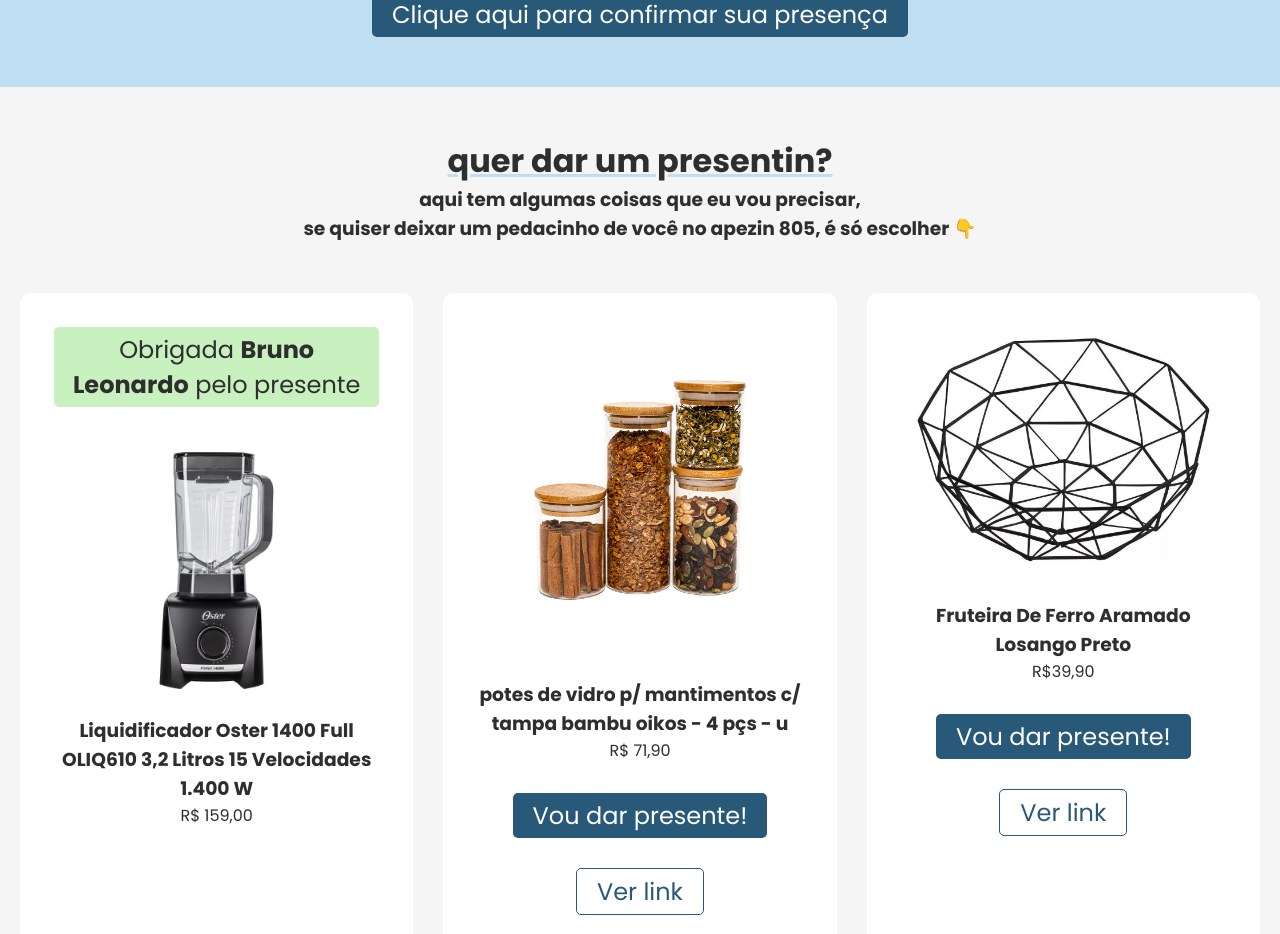
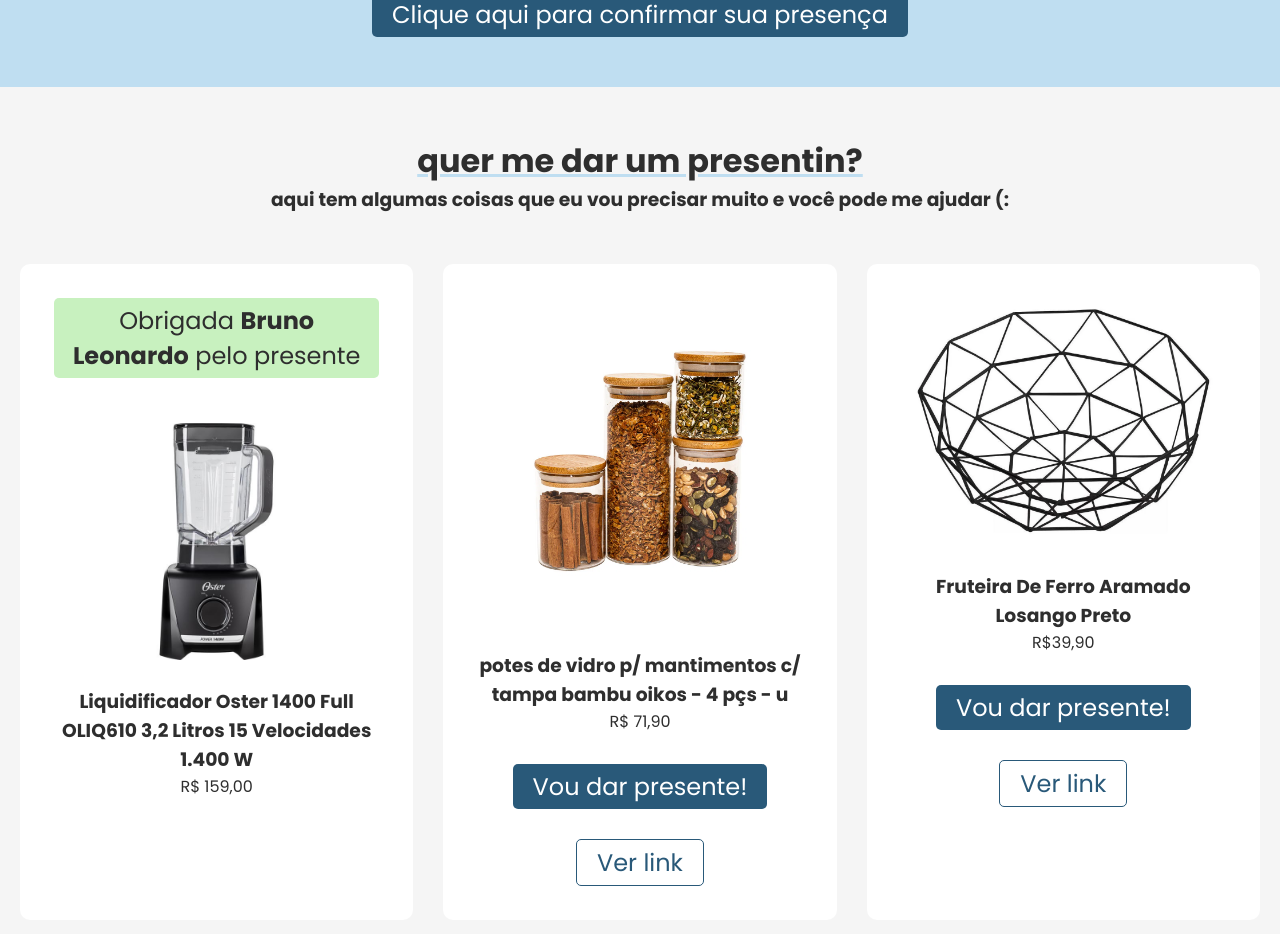
Before and after one commit to brunoleo223/lista-cha-casa-nova, a React (Vite) app: page / in a window 1280 px wide. Shown: the part 820-1754 px from the top of the page. Built offline with nearby package versions, Linux system fonts and the light colour scheme.

Commit message:
Update index.jsx
atualização texto

```diff
--- a/src/components/Presentes/index.jsx
+++ b/src/components/Presentes/index.jsx
@@ -5,8 +5,8 @@
 export function Presentes() {
     return (
         <div className={styles.presentes}>
-            <h2>quer dar um presentin?</h2>
-            <h3>aqui tem algumas coisas que eu vou precisar, <br/> se quiser deixar um pedacinho de você no apezin 805, é só escolher 👇 </h3>
+            <h2> quer me dar um presentin? </h2>
+            <h3> aqui tem algumas coisas que eu vou precisar muito e você pode me ajudar (: </h3>
             <div className={styles.presentes__lista}>
                 {data.presentes.map((item) => (
                     <Item
```
